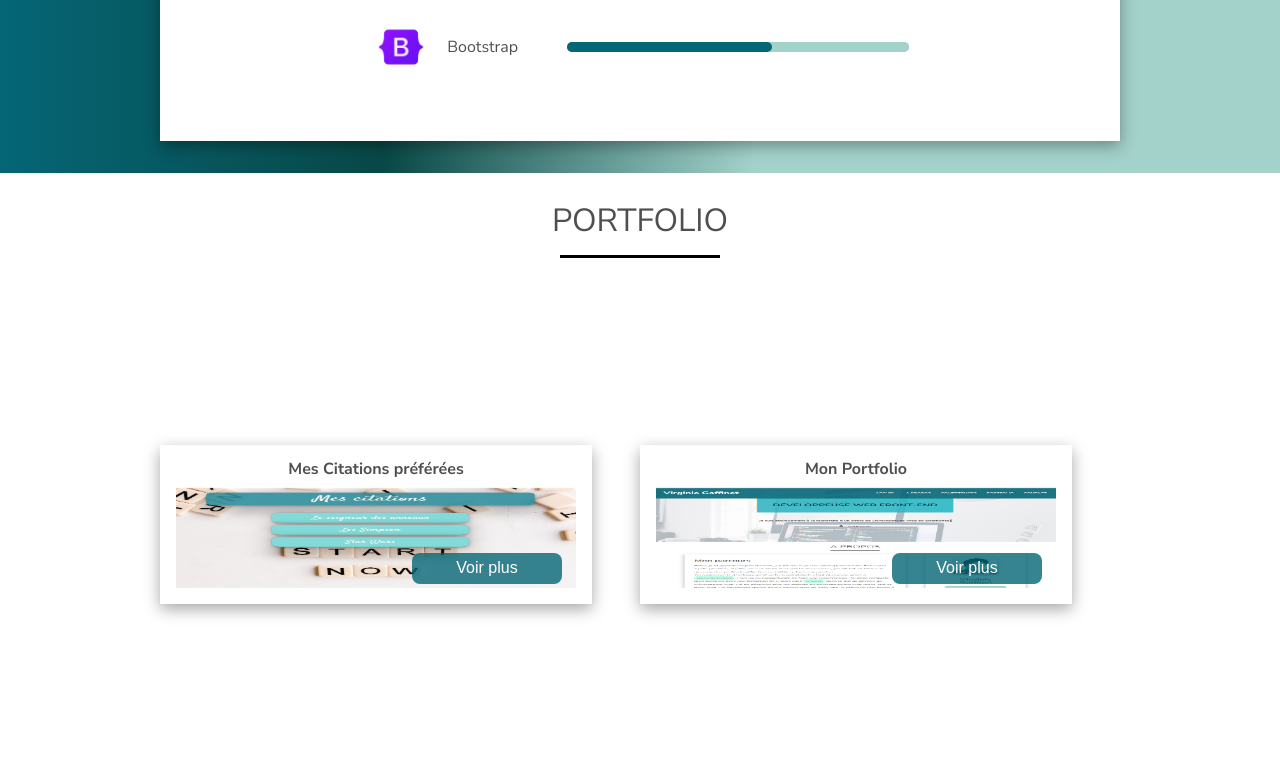
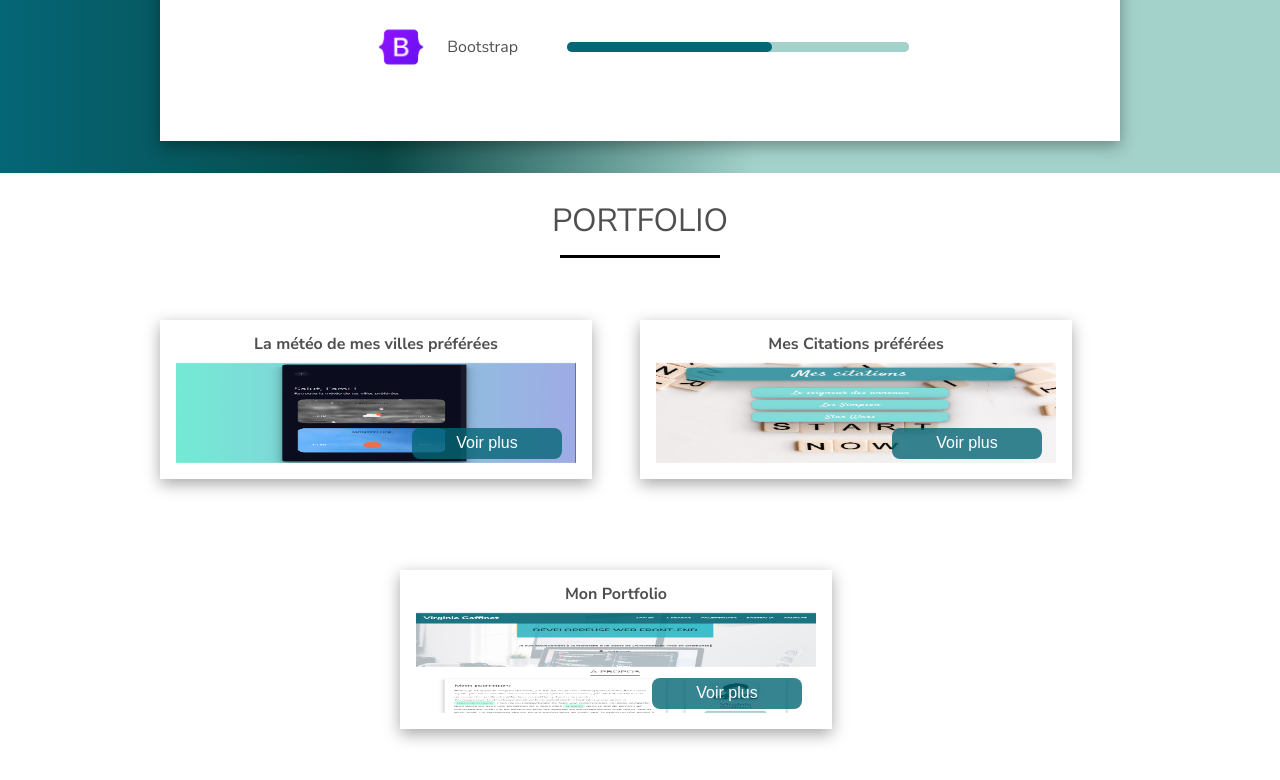
Before and after one commit to VirginieGaffinet/VirginieGaffinet.github.io, a React (Create React App) app: page / in a window 1280 px wide. Shown: the part 2403-3183 px from the top of the page. Built offline with nearby package versions, Linux system fonts and the light colour scheme.

Commit message:
new project added to the portfolio

```diff
--- a/src/data/portfolioData.js
+++ b/src/data/portfolioData.js
@@ -1,5 +1,16 @@
 
 export const portfolioData = [
+  {
+    name: 'La météo de mes villes préférées',
+    informations: "Voici mon projet météo, cette App vous permet de voir la météo de vos villes préférées.",
+    picture: require("../assets/images/ma-meteo.png"),
+    url : 'https://cheery-chebakia-86b669.netlify.app/',
+    githubUrl : 'https://github.com/VirginieGaffinet/meteo_react',
+    html: "HTML",
+    css: "SASS",
+    javascript: "Javascript",
+    React:"React"
+  },
   {
     name: 'Mes Citations préférées',
     informations: "Voici un projet de mes citations préférées classé par thèmes (les Simpsons, Star wars, Le seigneur des anneaux).",
@@ -22,24 +33,4 @@ export const portfolioData = [
     javascript: "Javascript",
     React:"React"
   },
-  // {
-  //   name: 'Météo',
-  //   picture: require("../assets/images/react.png"),
-  //   url : 'https://VirginieGaffinet.github.io',
-  //   informations: "Voici un projet de mes citations préférées classé par thèmes (les Simpsons, Star wars, Le seigneur des anneaux).",
-  //   html: "HTML",
-  //   css: "CSS",
-  //   javascript: "Javascript",
-  //   React:"React"
-  // },
-  // {
-  //   name: 'What2Read',
-  //   picture: require("../assets/images/react.png"),
-  //   url : 'https://VirginieGaffinet.github.io',
-  //   informations: "Voici un projet de mes citations préférées classé par thèmes (les Simpsons, Star wars, Le seigneur des anneaux).",
-  //   html: "HTML",
-  //   css: "CSS",
-  //   javascript: "Javascript",
-  //   React:"React"
-  // },
 ];
```
Also changed, not shown: src/assets/images/ma-meteo.png (added).
